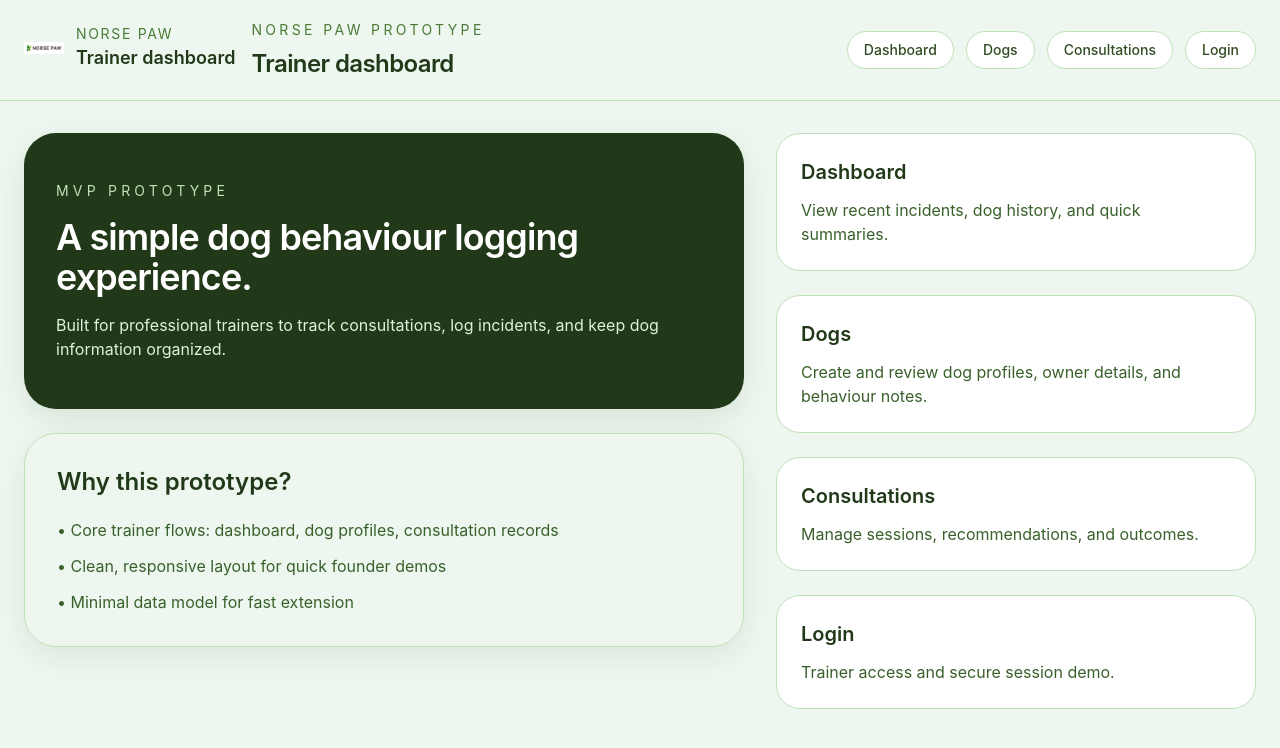
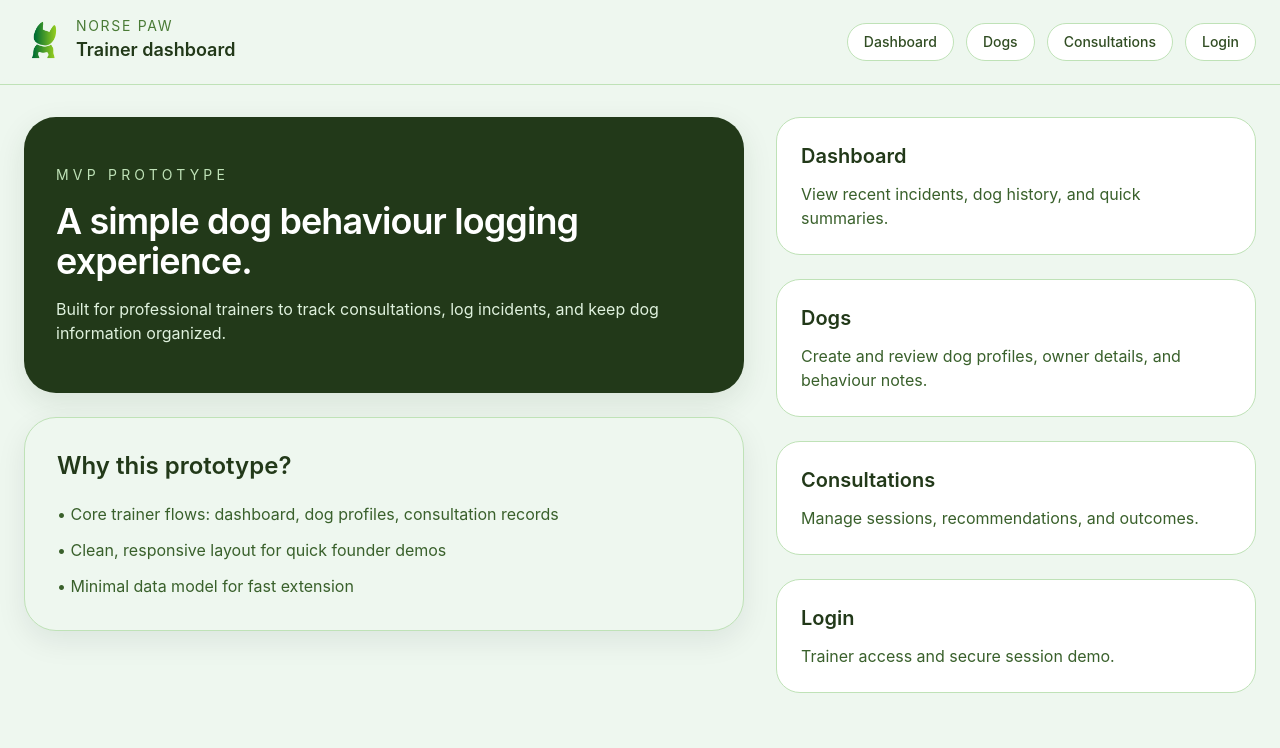
Before and after one commit to arctic-byte-as/doglog, a Next.js app: page / in a window 1280 px wide. Shown: the top 748 px of the page. Built offline with nearby package versions, Linux system fonts and the light colour scheme.

Commit message:
Update to Title header Green Dog

```diff
--- a/components/Logo.tsx
+++ b/components/Logo.tsx
@@ -3,7 +3,7 @@ import React from 'react';
 export function Logo({ className = '' }: { className?: string }) {
   return (
     <div className={`flex items-center gap-3 ${className}`}>
-      <img src="/norsepaw-logo.png" alt="Norse Paw" className="w-10 h-10 object-contain" />
+      <img src="/norsepaw-symbol.png" alt="Norse Paw" className="w-10 h-10 object-contain" />
       <span className="hidden sm:inline-block">
         <span className="block text-sm uppercase tracking-[0.12em] text-brand-600">Norse Paw</span>
         <span className="block text-lg font-semibold text-brand-950">Trainer dashboard</span>
--- a/components/SiteShell.tsx
+++ b/components/SiteShell.tsx
@@ -17,10 +17,6 @@ export function SiteShell({ children }: { children: React.ReactNode }) {
             <Link href="/" className="-mt-1">
               <Logo />
             </Link>
-            <div className="hidden sm:block">
-              <p className="text-sm uppercase tracking-[0.24em] text-brand-600">Norse Paw prototype</p>
-              <h1 className="mt-2 text-2xl font-semibold tracking-tight text-brand-950">Trainer dashboard</h1>
-            </div>
           </div>
           <nav className="flex flex-wrap gap-3">
             {nav.map((item) => (
```
Also changed, not shown: public/norsepaw-symbol.png (added), wiki/symbol Norse Paws.png (added).
